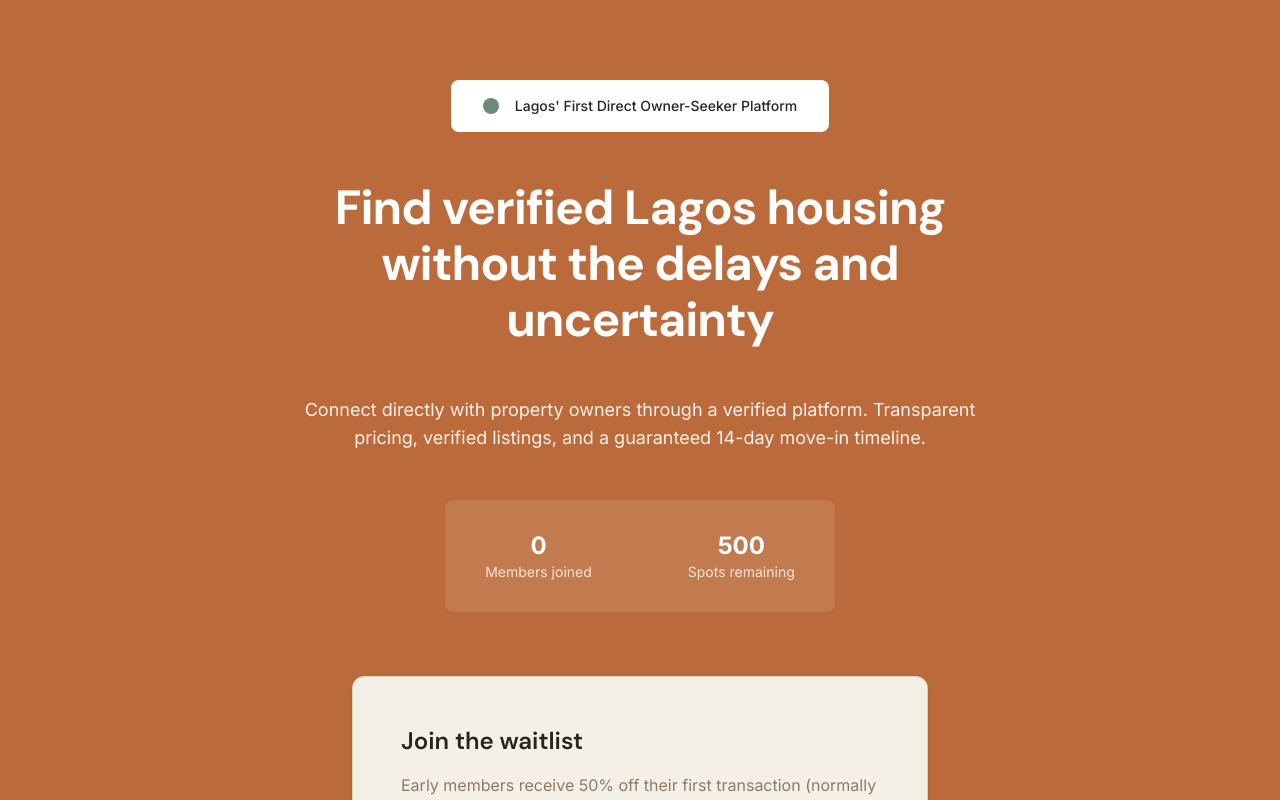
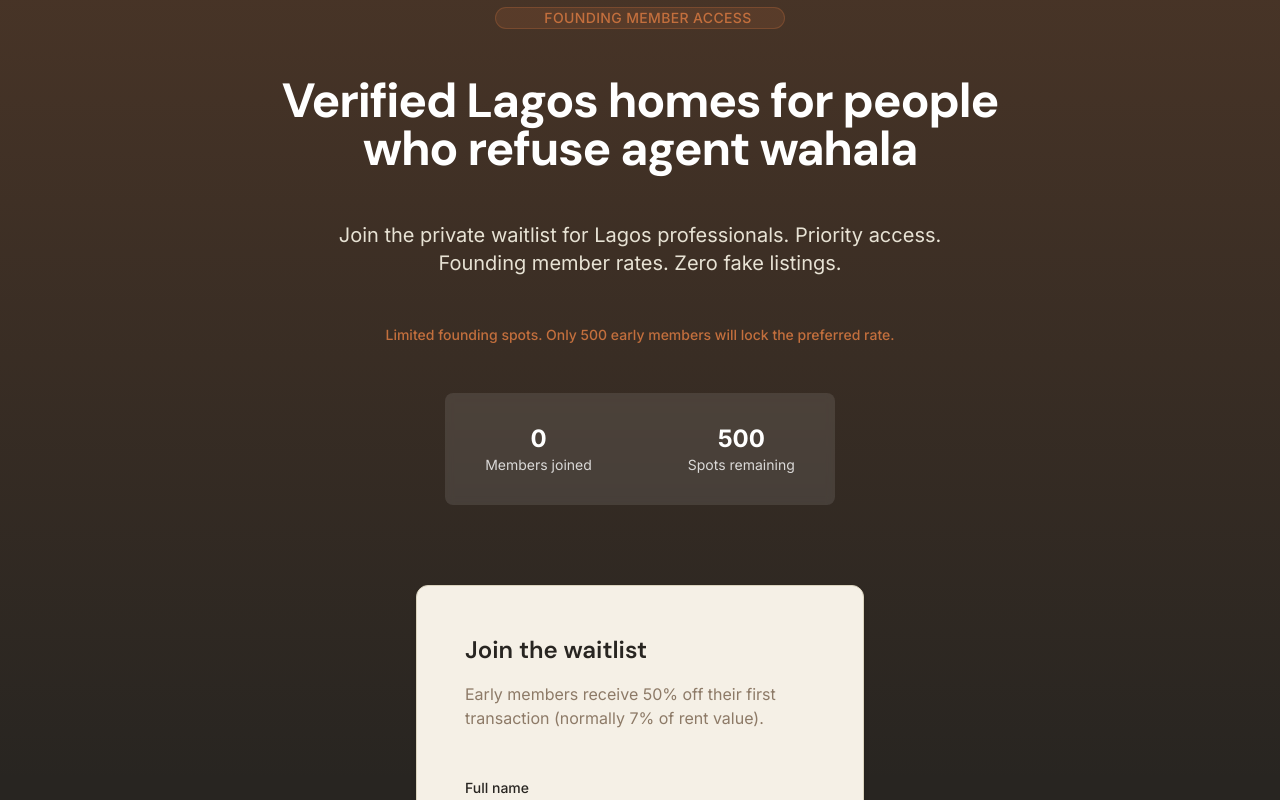
Before and after one commit to FADAREC/ShelterPoint-NG, a Next.js app: page / in a window 1280 px wide. Shown: the top 800 px of the page. Built offline with nearby package versions, Linux system fonts and the light colour scheme; no server answers; the database is empty.

Commit message:
feat: premium exclusive Hero with FOMO positioning

```diff
--- a/components/hero/Hero.tsx
+++ b/components/hero/Hero.tsx
@@ -1,39 +1,51 @@
+import HeroForm from './HeroForm';
 import HeroStats from './HeroStats';
-import HeroForm from './HeroForm';
 
 export default function Hero() {
   return (
-    <section className="relative bg-brand-primary">
-      <div className="absolute inset-0 bg-neutral-900 opacity-5" aria-hidden="true" />
+    <section className="relative bg-neutral-900 overflow-hidden">
+      {/* Subtle gradient overlay */}
+      <div className="absolute inset-0 bg-gradient-to-b from-brand-primary/20 via-transparent to-transparent" aria-hidden="true" />
 
-      <div className="relative max-w-6xl mx-auto px-4 py-10">
-        <div className="max-w-3xl mx-auto space-y-6 text-center">
-          {/* Badge */}
-          <div className="inline-flex items-center gap-2 bg-white px-4 py-2 rounded">
-            <div className="w-2 h-2 rounded-full bg-semantic-success" aria-hidden="true" />
-            <span className="text-body-small font-medium text-neutral-900">
-              Lagos' First Direct Owner-Seeker Platform
+      <div className="relative max-w-5xl mx-auto px-4 pt-12 pb-16 sm:pt-16 sm:pb-20">
+        <div className="max-w-3xl mx-auto text-center space-y-6">
+
+          {/* Exclusive badge */}
+          <div className="inline-flex items-center gap-2 bg-brand-primary/15 border border-brand-primary/30 px-4 py-1.5 rounded-full">
+            <span className="w-1.5 h-1.5 rounded-full bg-brand-primary animate-pulse" aria-hidden="true" />
+            <span className="text-body-small font-medium text-brand-primary tracking-wide">
+              FOUNDING MEMBER ACCESS
             </span>
           </div>
 
-          {/* Heading */}
-          <h1 className="text-heading-h1 text-white">
-            Find verified Lagos housing without the delays and uncertainty
+          {/* Main headline */}
+          <h1 className="text-3xl sm:text-4xl md:text-5xl font-bold text-white leading-tight tracking-tight">
+            Verified Lagos homes for people who refuse agent wahala
           </h1>
 
-          {/* Subheading */}
-          <p className="text-body-large text-white opacity-90 max-w-2xl mx-auto">
-            Connect directly with property owners through a verified platform. Transparent pricing, verified listings, and a guaranteed 14-day move-in timeline.
+          {/* Subheadline */}
+          <p className="text-lg sm:text-xl text-neutral-300 max-w-2xl mx-auto leading-relaxed">
+            Join the private waitlist for Lagos professionals. Priority access. Founding member rates. Zero fake listings.
+          </p>
+
+          {/* FOMO line */}
+          <p className="text-sm text-brand-primary font-medium">
+            Limited founding spots. Only 500 early members will lock the preferred rate.
           </p>
 
           {/* Stats */}
           <HeroStats />
         </div>
 
-        {/* Form */}
-        <div className="mt-8">
+        {/* Email-first form */}
+        <div className="mt-10 max-w-md mx-auto">
           <HeroForm />
         </div>
+
+        {/* Trust line */}
+        <p className="mt-6 text-center text-sm text-neutral-400">
+          NDPR compliant. No spam. Unsubscribe anytime.
+        </p>
       </div>
     </section>
   );
```
